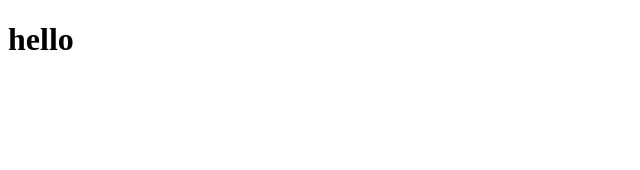
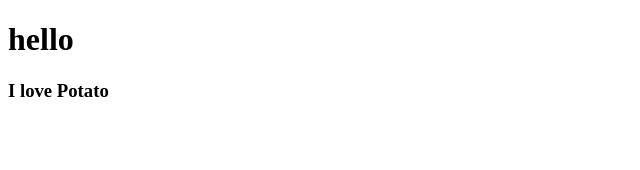
Before and after one commit to hiryu826/ReactJS-movie_app, a React (Create React App) app: page / in a window 1280 px wide. Shown: the top 170 px of the page, without its empty margins (0-640 px from the left). Built offline with nearby package versions, Linux system fonts and the light colour scheme.

Commit message:
(2020.04.05) Import component
(2020.04.05) Import component

```diff
--- /dev/null
+++ b/src/Potato.js
@@ -0,0 +1,7 @@
+import React from "react";
+
+function Potato() {
+  return <h3>I love Potato</h3>;
+}
+
+export default Potato;
--- a/src/index.js
+++ b/src/index.js
@@ -1,10 +1,12 @@
 import React from "react";
 import ReactDOM from "react-dom";
 import App from "./App";
+import Potato from "./Potato";
 
 ReactDOM.render(
   <React.StrictMode>
     <App />
+    <Potato />
   </React.StrictMode>,
   document.getElementById("root")
 );
```
